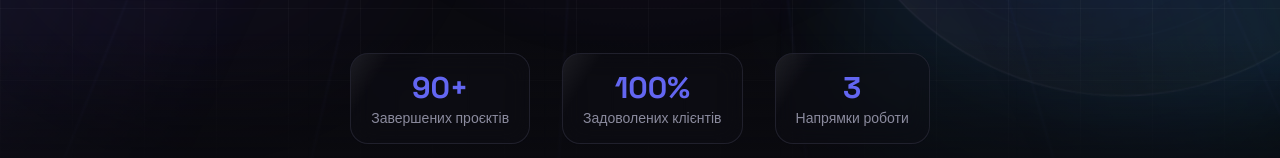
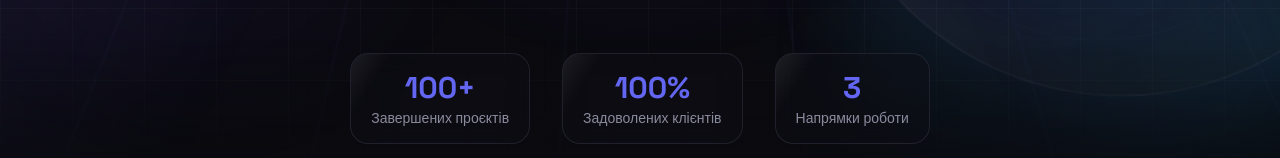
Before and after one commit to Nazar721/freelance-ua-nextjs, a Next.js app: page / in a window 1280 px wide. Shown: the part 568-726 px from the top of the page. Built offline with nearby package versions, Linux system fonts and the light colour scheme.

Commit message:
fix clients 100+

```diff
--- a/components/sections/HeroSection.tsx
+++ b/components/sections/HeroSection.tsx
@@ -83,7 +83,7 @@ export default function HeroSection() {
           className="mt-12 grid grid-cols-3 gap-2 text-center sm:mt-16 sm:flex sm:flex-wrap sm:justify-center sm:gap-8 [@media(max-height:813px)]:mb-12"
         >
           {[
-            { value: "90+", label: "Завершених проєктів" },
+            { value: "100+", label: "Завершених проєктів" },
             { value: "100%", label: "Задоволених клієнтів" },
             { value: "3", label: "Напрямки роботи" },
           ].map((stat) => (
```
